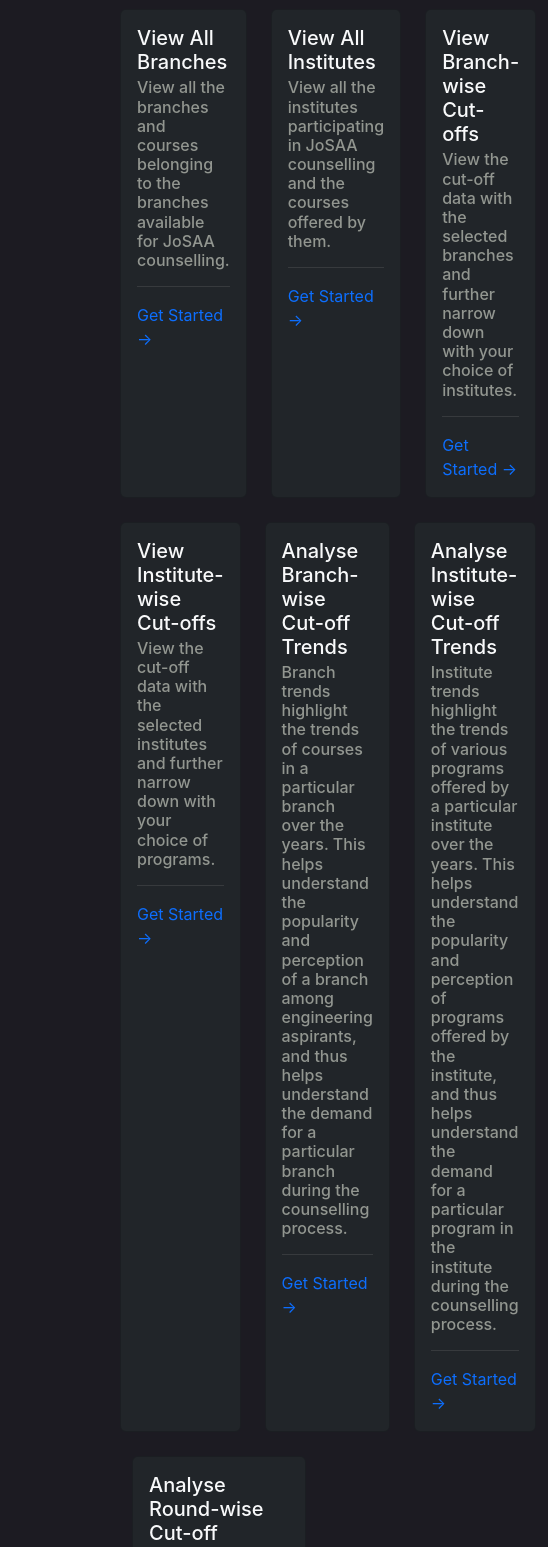
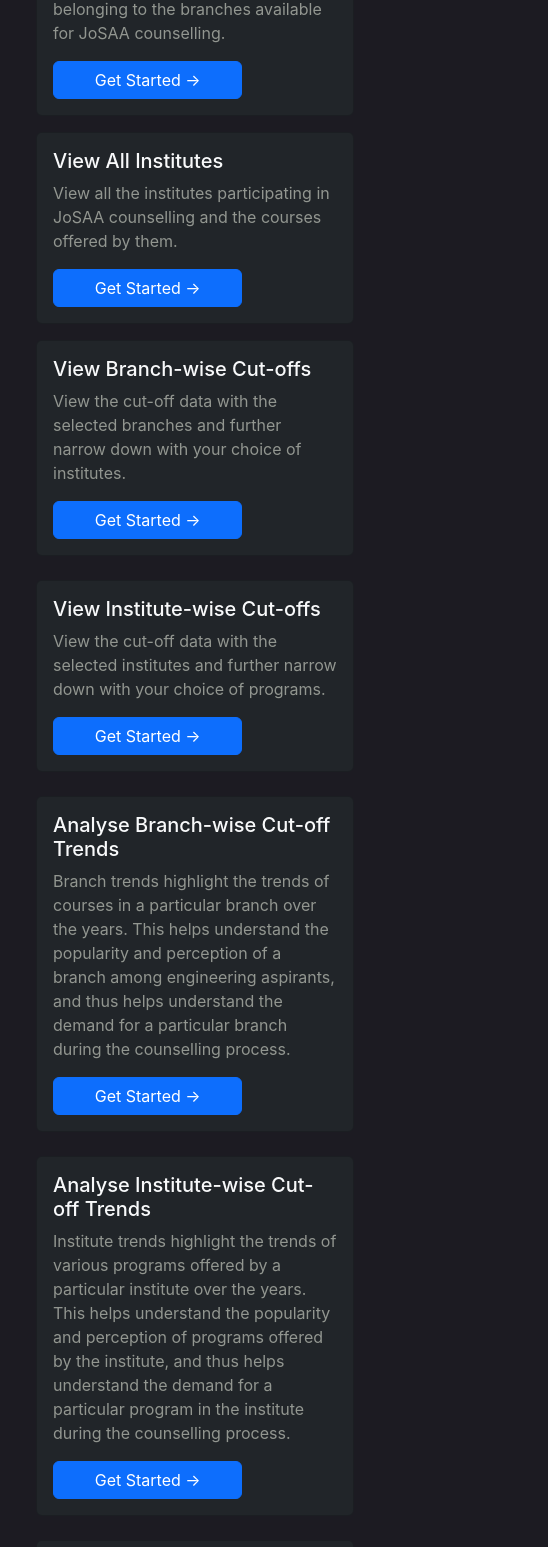
Before and after one commit to bOrax10/josaa-analysis, a React (Create React App) app: page / in a window 390 px wide. Shown: the part 297-1844 px from the top of the page, 548 px wide, since content can reach past the window. Built offline with nearby package versions, Linux system fonts and the light colour scheme.

Commit message:
Changed title of page and made home page responsive and changed ui

```diff
--- a/public/index.html
+++ b/public/index.html
@@ -1,14 +1,12 @@
 <!DOCTYPE html>
 <html lang="en">
+
 <head>
   <meta charset="utf-8" />
   <link rel="icon" href="%PUBLIC_URL%/favicon.ico" />
   <meta name="viewport" content="width=device-width, initial-scale=1" />
   <meta name="theme-color" content="#000000" />
-    <meta
-      name="description"
-      content="Web site created using create-react-app"
-    />
+  <meta name="description" content="Web site created using create-react-app" />
   <link rel="apple-touch-icon" href="%PUBLIC_URL%/logo192.png" />
   <!--
       manifest.json provides metadata used when your web app is installed on a
@@ -24,8 +22,9 @@
       work correctly both with client-side routing and a non-root public URL.
       Learn how to configure a non-root public URL by running `npm run build`.
     -->
-    <title>React App</title>
+  <title>Cutoff Analysis</title>
 </head>
+
 <body>
   <noscript>You need to enable JavaScript to run this app.</noscript>
   <div id="root"></div>
@@ -40,4 +39,5 @@
       To create a production bundle, use `npm run build` or `yarn build`.
     -->
 </body>
+
 </html>
--- a/src/Home.js
+++ b/src/Home.js
@@ -1,97 +1,84 @@
 const Home = () => {
     return (
-        <div className="home mx-5 mt-5 px-5 sm:mt-6 sm:px-6 md:mt-8 lg:mt-10 lg:px-8 xl:mt-14">
-            <h1 className="display-5 fw-bold sm:text-center lg:text-left">Cutoff Analysis</h1>
-            <p className="display-7 sm:text-center lg:text-left">A tool that helps you find your optimal choices for JoSAA counselling.</p>
+        <div className="home m-4">
+            <h1 className="display-5 ms-4 ms-lg-5 ps-lg-5 fw-bold sm:text-center lg:text-left">Cutoff Analysis</h1>
+            <p className="display-7 ms-4 ms-lg-5 ps-lg-5 sm:text-center lg:text-left">A tool that helps you find your optimal choices for JoSAA counselling.</p>
 
-            <div class="container-lg mt-5 d-flex flex-lg-row flex-sm-column">
-                <div className="container d-flex mt-lg-0 mt-sm-4">
-                    <div className="card bg-dark">
-                        <div className="card-body">
-                            <h5 className="card-title text-light">View All Branches</h5>
-                            <h6 className="card-subtitle mb-2" style={{ color: '#929690' }}>View all the branches and courses belonging to the branches available for JoSAA counselling.</h6>
-                            <hr className="custom-hr" />
-                            <a href="#" className="card-link text-decoration-none">Get Started →</a>
-                        </div>
-                    </div>
-                </div>
-
-                <div className="container d-flex mt-lg-0 mt-sm-4">
-                    <div className="card bg-dark">
-                        <div className="card-body">
-                            <h5 className="card-title text-light">View All Institutes</h5>
-                            <h6 className="card-subtitle mb-2" style={{ color: '#929690' }}>View all the institutes participating in JoSAA counselling and the courses offered by them.</h6>
-                            <hr className="custom-hr" />
-                            <a href="#" className="card-link text-decoration-none">Get Started →</a>
-                        </div>
-                    </div>
-                </div>
-
-                <div className="container d-flex mt-lg-0 mt-sm-4">
-                    <div className="card bg-dark">
-                        <div className="card-body">
-                            <h5 className="card-title text-light">View Branch-wise Cut-offs</h5>
-                            <h6 className="card-subtitle mb-2" style={{ color: '#929690' }}>View the cut-off data with the selected branches and further narrow down with your choice of institutes. </h6>
-                            <hr className="custom-hr" />
-                            <a href="#" className="card-link text-decoration-none">Get Started →</a>
-                        </div>
-                    </div>
-                </div>
-
-            </div>
-
-            <div className="container-lg mt-4 d-flex flex-lg-row flex-sm-column">
-                <div className="container d-flex mt-lg-0 mt-sm-4">
-                    <div className="card bg-dark">
-                        <div className="card-body">
-                            <h5 className="card-title text-light">View Institute-wise Cut-offs</h5>
-                            <h6 className="card-subtitle mb-2" style={{ color: '#929690' }}>View the cut-off data with the selected institutes and further narrow down with your choice of programs. </h6>
-                            <div className="">
-                                <hr className="custom-hr" />
-                                <a href="#" className="card-link text-decoration-none">Get Started →</a>
+            <div className="container-lg mt-5">
+                <div class="row">
+                    <div class="col-sm-6 col-md-6 col-lg-4 mb-3 d-flex">
+                        <div class="card bg-dark text-light d-flex flex-column">
+                            <div class="card-body d-flex flex-column">
+                                <h5 class="card-title">View All Branches</h5>
+                                <p class="card-text" style={{ color: '#929690' }}>View all the branches and courses belonging to the branches available for JoSAA counselling.</p>
+                                <a href="#" class="btn col-8 col-lg-4 col-md-6 mt-auto btn-primary">Get Started →</a>
                             </div>
                         </div>
                     </div>
-                </div>
 
-                <div className="container d-flex mt-lg-0 mt-sm-4">
-                    <div className="card bg-dark">
-                        <div className="card-body">
-                            <h5 className="card-title text-light">Analyse Branch-wise Cut-off Trends</h5>
-                            <h6 className="card-subtitle mb-2" style={{ color: '#929690' }}>Branch trends highlight the trends of courses in a particular branch over the years. This helps understand the popularity and perception of a branch among engineering aspirants, and thus helps understand the demand for a particular branch during the counselling process.</h6>
-                            <div className="mt-auto">
-                                <hr className="custom-hr" />
-                                <a href="#" className="card-link text-decoration-none">Get Started →</a>
+                    <div class="col-sm-6 col-md-6 col-lg-4 mb-3 d-flex">
+                        <div a class="card bg-dark text-light d-flex flex-column">
+                            <div class="card-body d-flex flex-column">
+                                <h5 class="card-title">View All Institutes</h5>
+                                <p class="card-text" style={{ color: '#929690' }}>View all the institutes participating in JoSAA counselling and the courses offered by them.</p>
+                                <a href="#" class="btn col-8 col-lg-4 col-md-6 mt-auto btn-primary">Get Started →</a>
                             </div>
                         </div>
                     </div>
-                </div>
 
-                <div className="container d-flex">
-                    <div className="card bg-dark mt-lg-0 mt-sm-4">
-                        <div className="card-body">
-                            <h5 className="card-title text-light">Analyse Institute-wise Cut-off Trends</h5>
-                            <h6 className="card-subtitle mb-2" style={{ color: '#929690' }}>Institute trends highlight the trends of various programs offered by a particular institute over the years. This helps understand the popularity and perception of programs offered by the institute, and thus helps understand the demand for a particular program in the institute during the counselling process.</h6>
-                            <div className="mt-auto">
-                                <hr className="custom-hr" />
-                                <a href="#" className="card-link text-decoration-none">Get Started →</a>
+                    <div class="col-sm-6 col-md-6 col-lg-4 mb-3 d-flex">
+                        <div a class="card bg-dark text-light d-flex flex-column">
+                            <div class="card-body d-flex flex-column">
+                                <h5 class="card-title">View Branch-wise Cut-offs</h5>
+                                <p class="card-text" style={{ color: '#929690' }}>View the cut-off data with the selected branches and further narrow down with your choice of institutes.</p>
+                                <a href="#" class="btn col-8 col-lg-4 col-md-6 mt-auto btn-primary">Get Started →</a>
                             </div>
                         </div>
                     </div>
+
+                    <div class="col-sm-6 col-md-6 col-lg-4 mb-3 d-flex mt-2">
+                        <div a class="card bg-dark text-light d-flex flex-column">
+                            <div class="card-body d-flex flex-column">
+                                <h5 class="card-title">View Institute-wise Cut-offs</h5>
+                                <p class="card-text" style={{ color: '#929690' }}>View the cut-off data with the selected institutes and further narrow down with your choice of programs.</p>
+                                <a href="#" class="btn col-8 col-lg-4 col-md-6 mt-auto btn-primary">Get Started →</a>
+                            </div>
+                        </div>
+                    </div>
+
+                    <div class="col-sm-6 col-md-6 col-lg-4 mb-3 d-flex mt-2">
+                        <div a class="card bg-dark text-light d-flex flex-column">
+                            <div class="card-body d-flex flex-column">
+                                <h5 class="card-title">Analyse Branch-wise Cut-off Trends</h5>
+                                <p class="card-text" style={{ color: '#929690' }}>Branch trends highlight the trends of courses in a particular branch over the years. This helps understand the popularity and perception of a branch among engineering aspirants, and thus helps understand the demand for a particular branch during the counselling process.</p>
+                                <a href="#" class="btn col-8 col-lg-4 col-md-6 mt-auto btn-primary">Get Started →</a>
+                            </div>
+                        </div>
+                    </div>
+
+                    <div class="col-sm-6 col-md-6 col-lg-4 mb-3 d-flex mt-2">
+                        <div a class="card bg-dark text-light d-flex flex-column">
+                            <div class="card-body d-flex flex-column">
+                                <h5 class="card-title">Analyse Institute-wise Cut-off Trends</h5>
+                                <p class="card-text" style={{ color: '#929690' }}>Institute trends highlight the trends of various programs offered by a particular institute over the years. This helps understand the popularity and perception of programs offered by the institute, and thus helps understand the demand for a particular program in the institute during the counselling process.</p>
+                                <a href="#" class="btn col-8 col-lg-4 col-md-6 mt-auto btn-primary">Get Started →</a>
+                            </div>
+                        </div>
+                    </div>
+
+                    <div class="col-sm-6 col-md-6 col-lg-4 mb-3 d-flex mb-4 mt-2">
+                        <div a class="card bg-dark text-light d-flex flex-column">
+                            <div class="card-body d-flex flex-column">
+                                <h5 class="card-title">Analyse Round-wise Cut-off Trends</h5>
+                                <p class="card-text" style={{ color: '#929690' }}>Round trends highlight the general trend of closing ranks throughout the rounds of the counselling process. This helps understand the likely range of changes to the closing ranks throught the counselling process.</p>
+                                <a href="#" class="btn col-8 col-lg-4 col-md-6 mt-auto btn-primary">Get Started →</a>
+                            </div>
+                        </div>
+                    </div>
+
                 </div>
-
             </div>
 
-            <div class="container-lg my-4 ms-4 me-5 ">
-                <div class="card bg-dark">
-                    <div class="card-body">
-                        <h5 class="card-title text-light">Analyse Round-wise Cut-off Trends</h5>
-                        <h6 class="card-subtitle mb-2" style={{ color: '#929690' }}>Round trends highlight the general trend of closing ranks throughout the rounds of the counselling process. This helps understand the likely range of changes to the closing ranks throughout the counselling process.</h6>
-                        <hr class="custom-hr" />
-                        <a href="#" class="card-link text-decoration-none">Get Started →</a>
-                    </div>
-                </div>
-            </div>
         </div>
     );
 }
```
Lines whose indentation alone changed are shown as unchanged.
